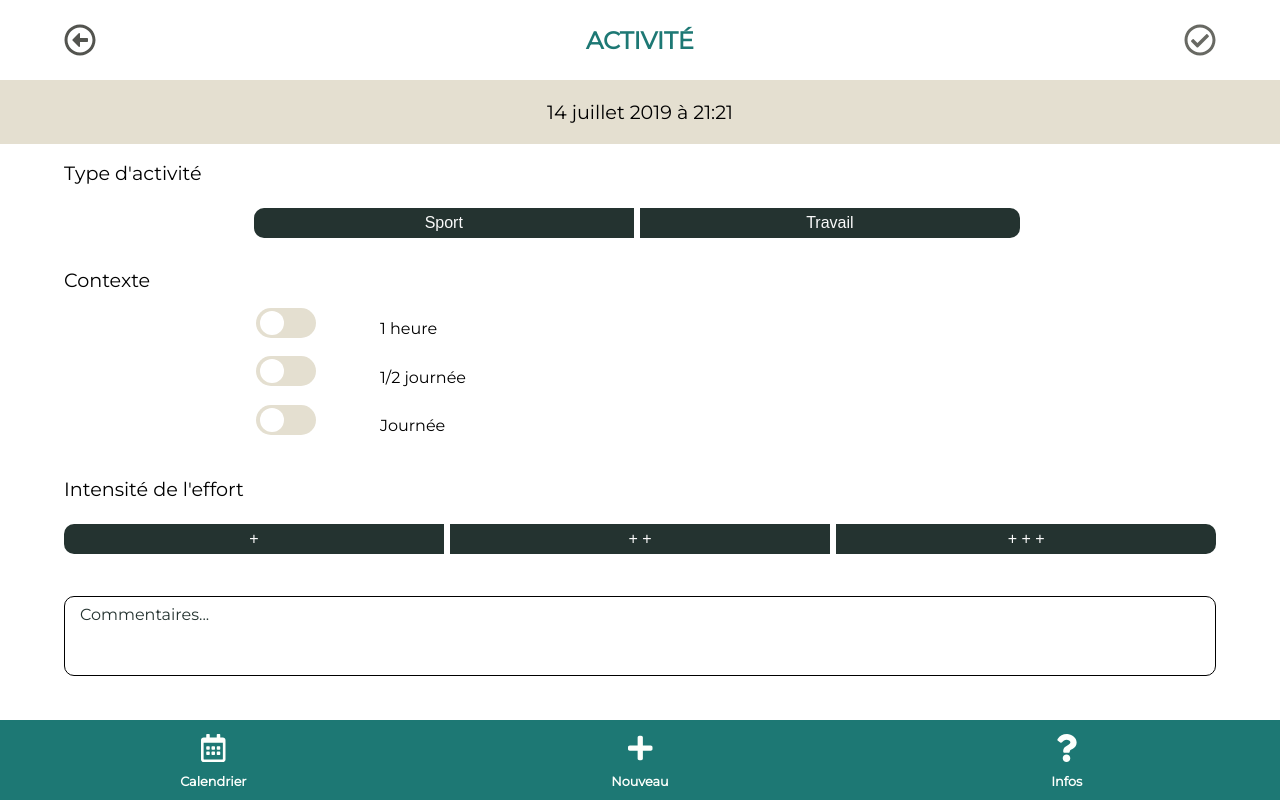
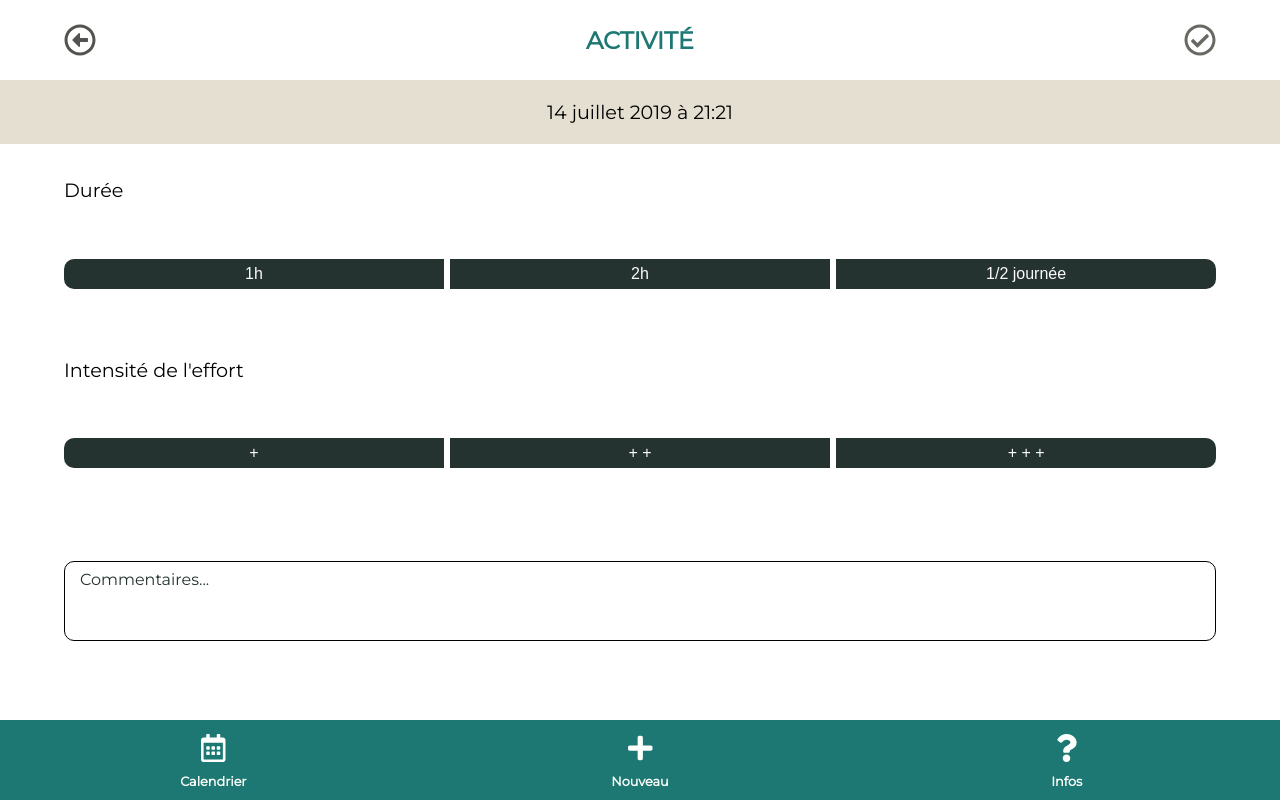
Before and after one commit to FlorianGardy/up-day-mobile, a React (Create React App) app: page /events/activity in a window 1280 px wide. Built offline with nearby package versions, Linux system fonts and the light colour scheme; sample sign-in values are in the browser's storage.

Commit message:
modify activiy page

```diff
--- a/src/data.js
+++ b/src/data.js
@@ -6,7 +6,7 @@ export const urinations = ["Précaution", "Volontaire"];
 
 export const defecations = ["Précaution", "Volontaire"];
 
-export const activities = ["Sport", "Travail"];
+export const activities = ["1h", "2h", "1/2 journée"];
 
 export const contextUrination = ["Fuite", "Difficulté", "Urgence"];
 export const contextDefecation = ["Fuite", "Difficulté", "Urgence"];
--- a/src/pages/Activity.page.jsx
+++ b/src/pages/Activity.page.jsx
@@ -2,7 +2,7 @@ import React from "react";
 import DateAndTime from "../components/DateAndTime";
 import OptionSelector from "../components/OptionSelector";
 import Comment from "../components/Comment";
-import { volumes, activities, contextActivity } from "../data";
+import { volumes, activities } from "../data";
 import Navbar from "../components/Navbar";
 import { connect } from "react-redux";
 import TopBar from "../components/TopBar";
@@ -14,7 +14,6 @@ import {
   getContext,
   updateNature
 } from "../pills/event/event.action";
-import ContextSelector from "../components/ContextSelector";
 import "./layout.scss";
 import {
   getEventDate,
@@ -56,16 +55,10 @@ const Activity = ({
           <DateAndTime date={date} handleChange={updateDate} />
           <div className="options">
             <OptionSelector
-              title="Type d'activité"
+              title="Durée"
               options={activities}
               activeOption={kind}
               onClick={updateKind}
-            />
-            <ContextSelector
-              title="Contexte"
-              options={contextActivity}
-              context={context}
-              onChange={getContext}
             />
             <OptionSelector
               title="Intensité de l'effort"
```
